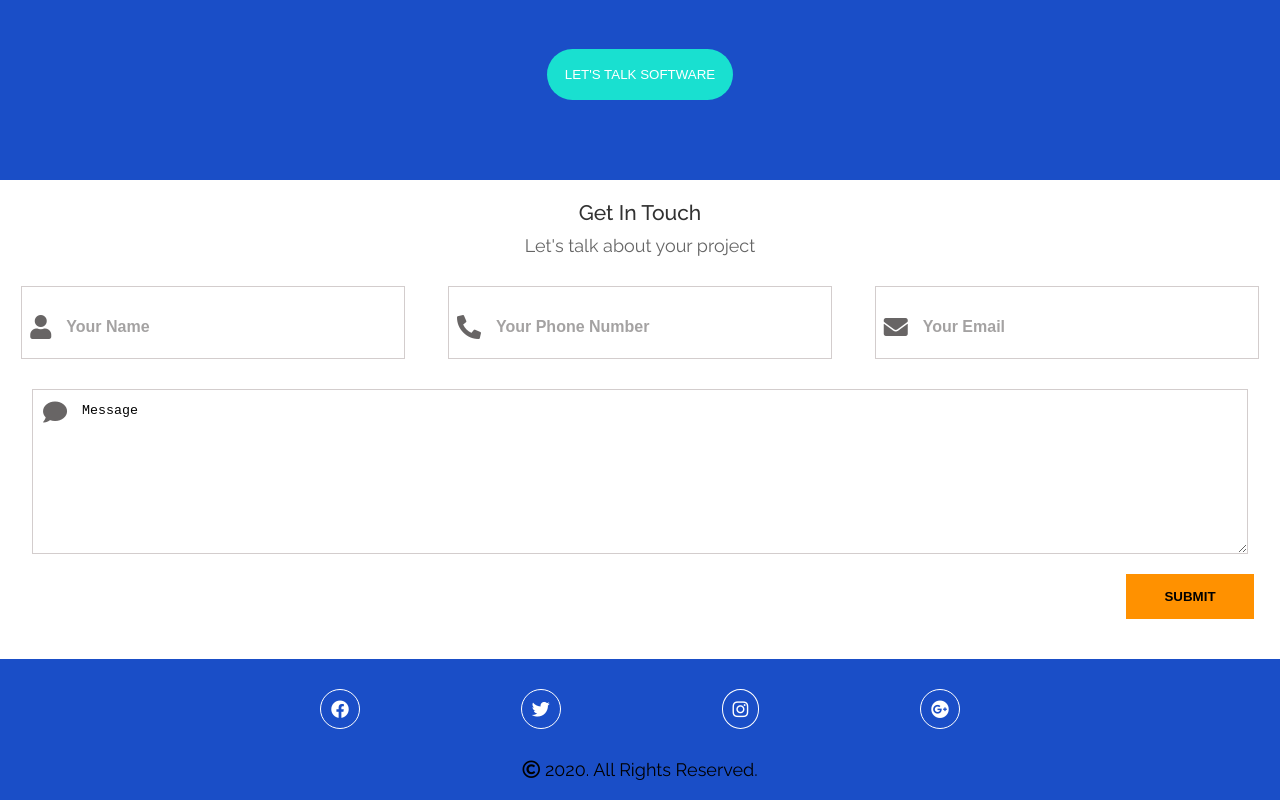
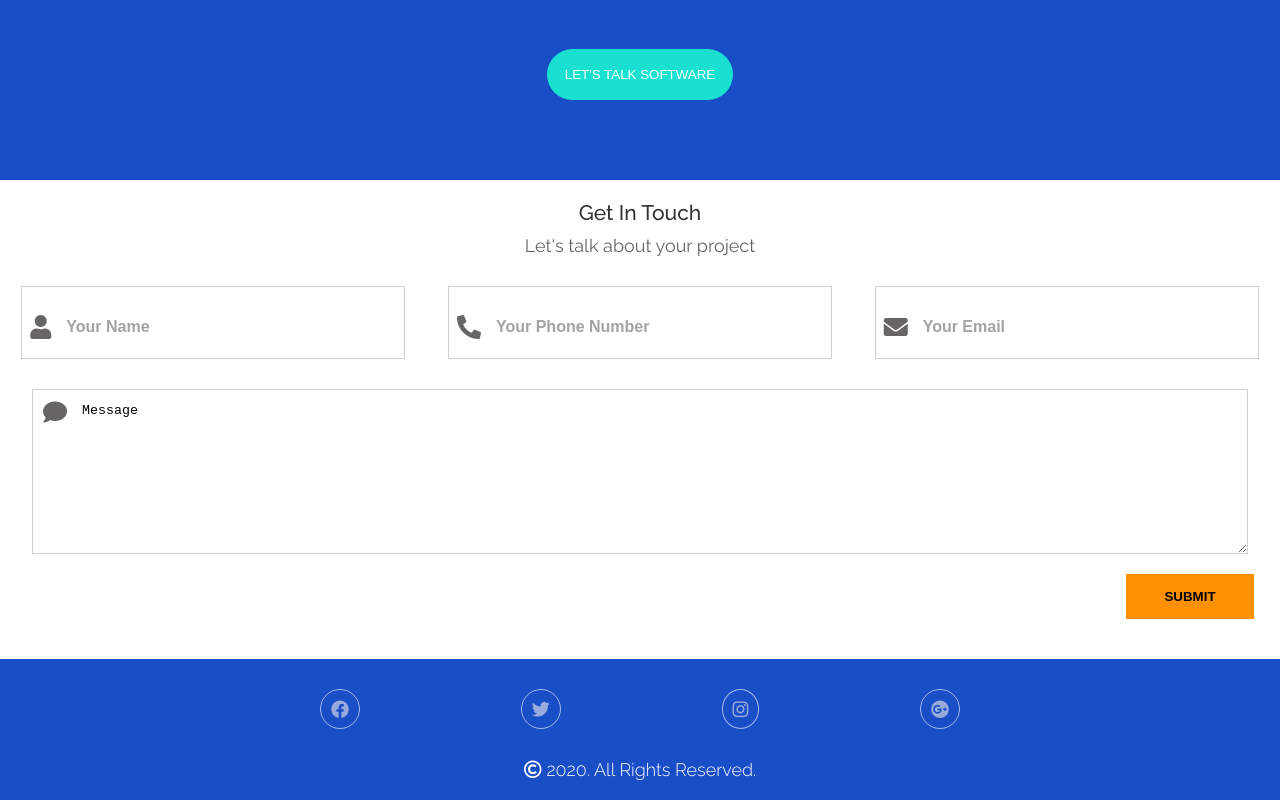
Before and after one commit to Trend20/EnotechLandingPage, a plain HTML site: page public/index.html in a window 1280 px wide. Shown: the part 2623-3423 px from the top of the page. Drawn offline with Linux system fonts and the light colour scheme.

Commit message:
adding page contents

```diff
--- a/src/css/style.css
+++ b/src/css/style.css
@@ -730,12 +730,16 @@ sub{
 }
 
 .footer-icons i{
-    color: #fff;
+    color: rgb(235, 235, 235);
+    opacity: 0.6;
     display: flex;
     align-items: center;
+    background: transparent;
 }
 
 #footer p{
     margin-top: 30px;
     padding-bottom: 20px;
+    color: #fff;
+    font-weight: 300;
 }
```
